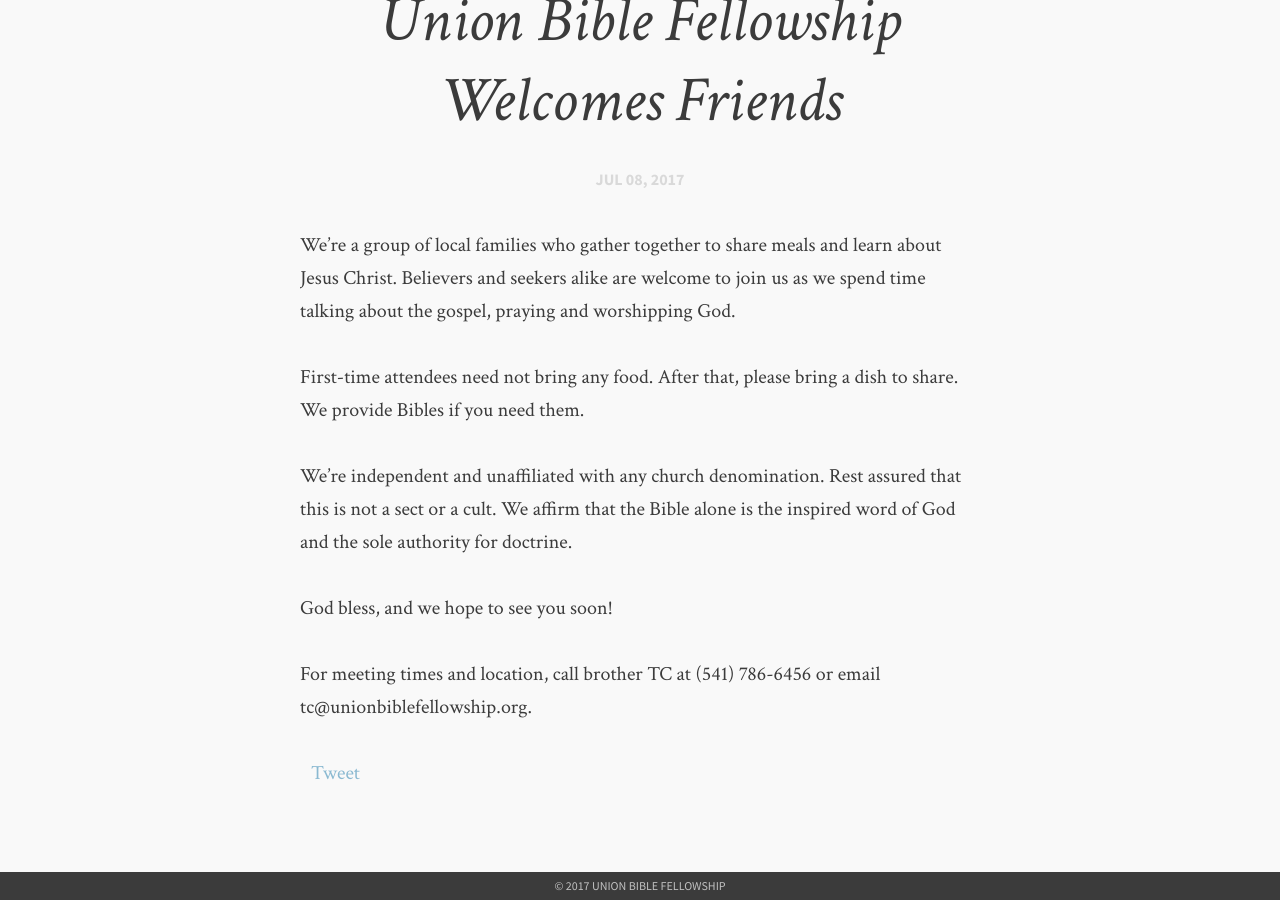
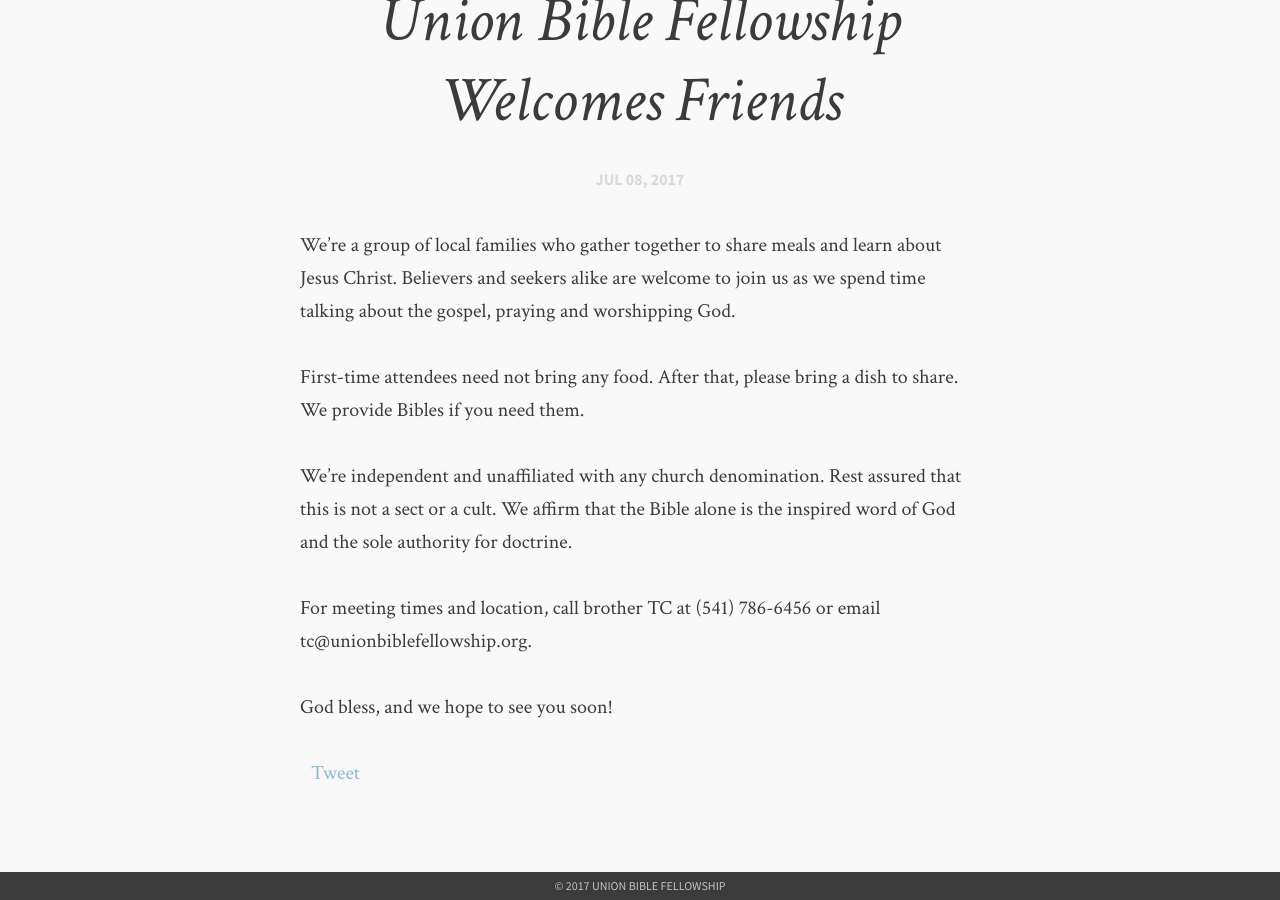
Before and after one commit to flashlightministries/unionbiblefellowship, a Jekyll site: the page built from _posts/2017-07-08-ubf-announcement.md, in a window 1280 px wide and 900 px high, scrolled down 635 px. Built offline with Jekyll 4.4.1, drawn with Linux system fonts in a browser that asks for light colours; comment, search, counter and statistics services are not loaded.

```diff
--- a/_posts/2017-07-08-ubf-announcement.md
+++ b/_posts/2017-07-08-ubf-announcement.md
@@ -10,6 +10,6 @@ First-time attendees need not bring any food.  After that, please bring a dish t
 
 We're independent and unaffiliated with any church denomination.  Rest assured that this is not a sect or a cult.  We affirm that the Bible alone is the inspired word of God and the sole authority for doctrine.
 
+For meeting times and location, call brother TC at (541) 786-6456 or email tc@unionbiblefellowship.org.
+
 God bless, and we hope to see you soon!
-
-For meeting times and location, call brother TC at (541) 786-6456 or email tc@unionbiblefellowship.org.
```
